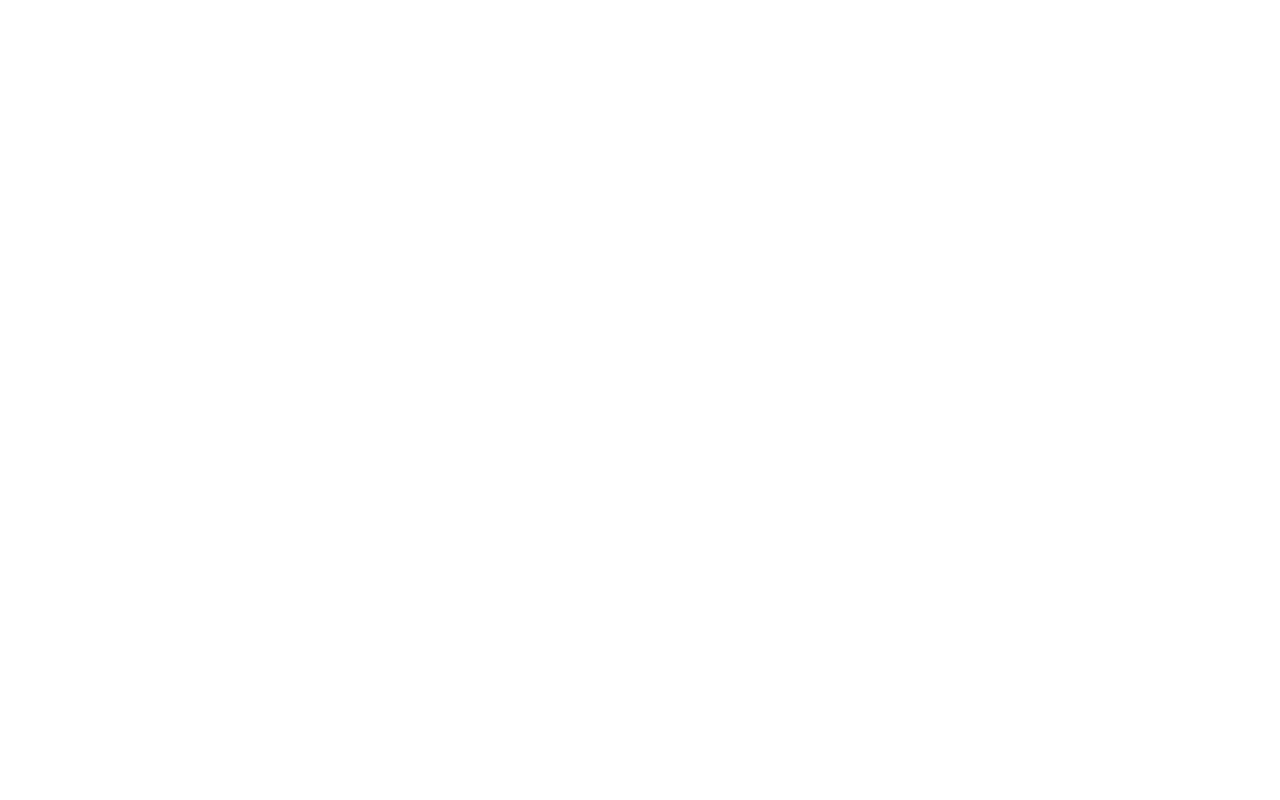
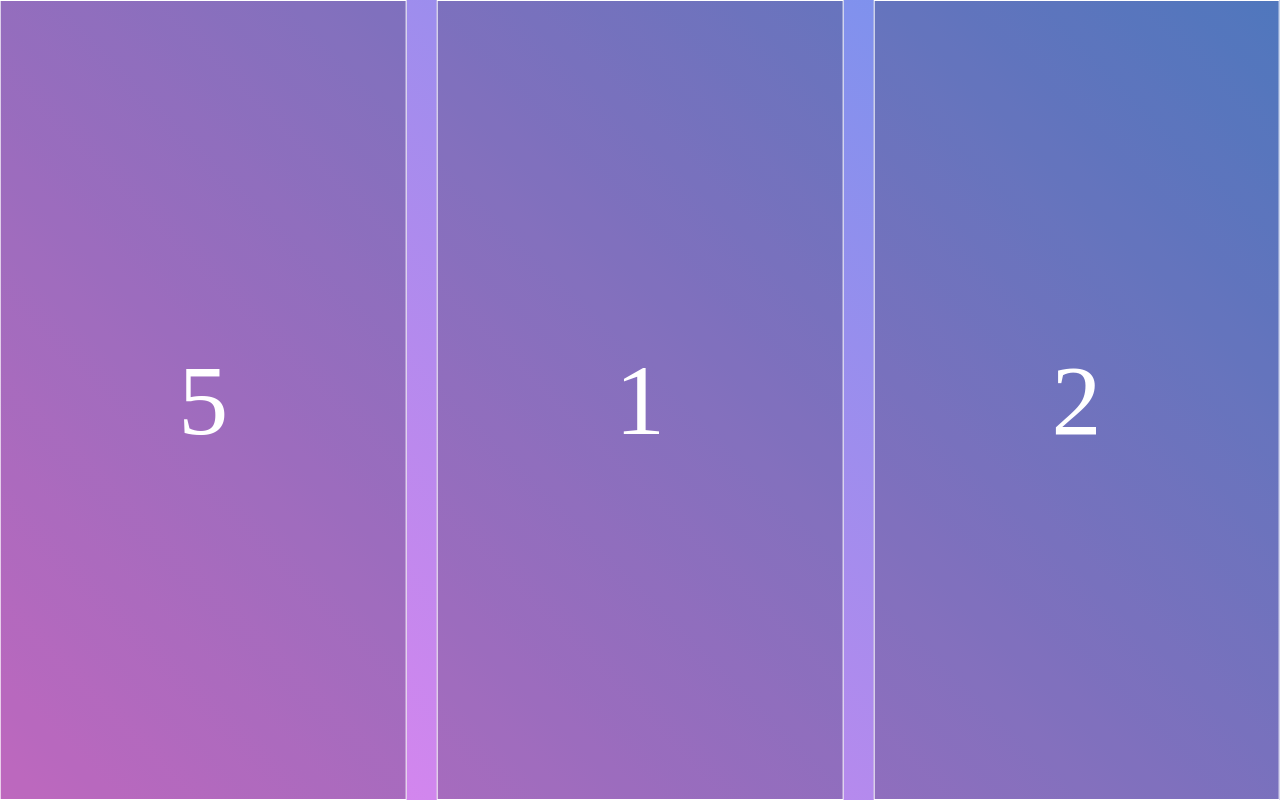
Before and after one commit to rabbina18/swiper_ex, a plain HTML site: page index.html in a window 1280 px wide. Drawn offline with nearby package versions, Linux system fonts and the light colour scheme.

Commit message:
step1 기본 스와이프 사용법

```diff
--- a/index.html
+++ b/index.html
@@ -4,12 +4,34 @@
    <meta charset="UTF-8">
    <meta http-equiv="X-UA-Compatible" content="IE=edge">
    <meta name="viewport" content="width=device-width, initial-scale=1.0">
-   <title>Document</title>
+   <title>Swiper-ex</title>
    <link rel="shortcut icon" href="favicon.ico" type="image/x-icon">
    <link rel="stylesheet" href="scss/style.css">
    <link rel="stylesheet" href="https://unpkg.com/swiper@7/swiper-bundle.min.css" />
    <script src="https://unpkg.com/swiper@7/swiper-bundle.min.js"></script>
 </head>
 <body>
+    <main>
+        <section class="swiper-wrapper">
+            <article class="swiper-slide">1</article>
+            <article class="swiper-slide">2</article>
+            <article class="swiper-slide">3</article>
+            <article class="swiper-slide">4</article>
+            <article class="swiper-slide">5</article>
+        </section>
+    </main>
+
+    <script>
+        // 기본 스와이퍼 연결법
+        const swiper = new Swiper("main",{
+            speed: 500, //스와이프시 패널이 넘어가는 속도
+            loop: true, //스와이프를 순환
+            direction: "horizontal", // horizontal 가로, vertical 세로 스와이프
+            grabCursor: true,
+            slidesPerView: 3, //숫자 (해당 갯수 단위로 패널보임), "auto": 100%, 특정 크기를 지정
+            spaceBetween: 30, //패널사이 간격 (px)
+            centeredSlides: true,
+        });
+    </script>
 </body>
 </html>
--- a/scss/style.scss
+++ b/scss/style.scss
@@ -1,3 +1,28 @@
 @charset "utf-8";
 @import "reset";
 @import url('https://fonts.googleapis.com/css2?family=Orbitron&family=Roboto:wght@100&display=swap');
+
+main {
+    width: 100%;
+    height: 100vh;
+    background: linear-gradient(45deg, violet, cornflowerblue);
+    overflow: hidden;
+    position: relative;
+
+    .swiper-wrapper {
+        width: 100%;
+        height: 100%;
+
+        .swiper-slide {
+            width: 100%;
+            height: 100%;
+            background: rgba(0,0,0,0.2);
+            font-size: 100px;
+            color: #fff;
+            display: flex;
+            justify-content: center;
+            align-items: center;
+            border: 1px solid #fff;
+        }
+    }
+}
```
Also changed, not shown: scss/style.css, 1 other file.
